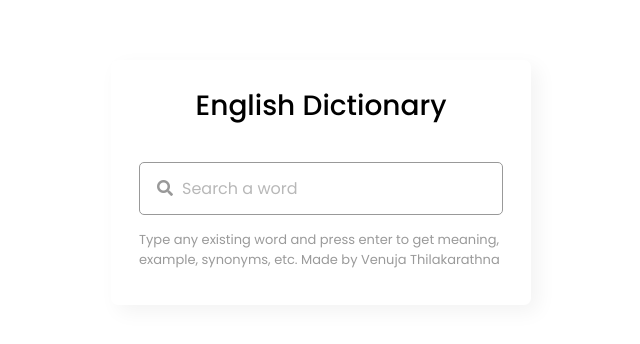
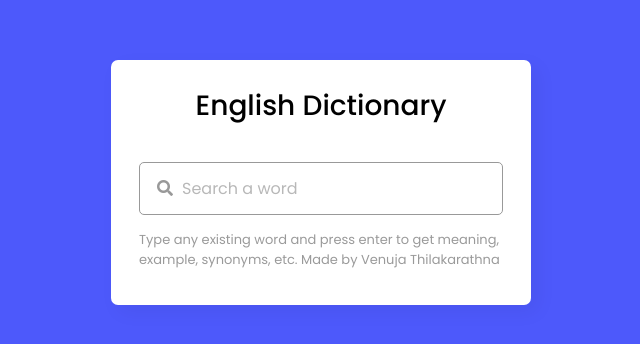
Before and after one commit to Venuja104/English-Dictionary, a plain HTML site: page index.html in a window 1280 px wide. Shown: the part 218-562 px from the top of the page, without its empty margins (319-959 px from the left). Drawn offline with Linux system fonts and the light colour scheme.

Commit message:
Update style.css

```diff
--- a/style.css
+++ b/style.css
@@ -11,7 +11,7 @@ body{
   align-items: center;
   justify-content: center;
   min-height: 100vh;
-  background :(566655-english-class-wallpaper-png-free-english-class-wallpaperpng-transparent-image) no-repeatD59FB;
+  background : #4D59FB;
 }
 ::selection{
   color: #fff;
```
